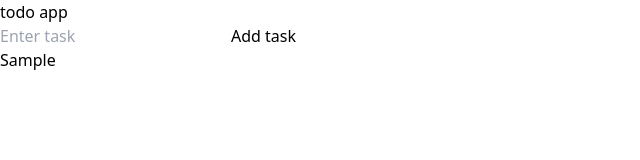
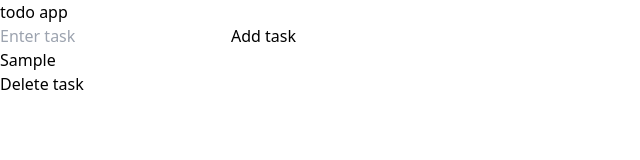
Before and after one commit to Faizan-khan28/Todo-App, a React (Vite) app: page / in a window 1280 px wide. Both pictures are taken after typing "Sample" into the empty fields and a click on the button "Add task". Shown: the top 160 px of the page, without its empty margins (0-640 px from the left). Built offline with nearby package versions, Linux system fonts and the light colour scheme.

Commit message:
new feature

```diff
--- a/src/Todo.jsx
+++ b/src/Todo.jsx
@@ -12,6 +12,12 @@ export default function Todolist() {
     setTodo([...todo, task]);
     setTask("");
   };
+
+  let deleteTodo = (index) => {
+    let filtertasks = todo.filter((task) => task == index)
+    setTodo(filtertasks);
+    console.log("task is deleted")
+  }
 
   return (
     <div>
@@ -33,7 +39,10 @@ export default function Todolist() {
       </div>
       <ul className="text-center mt-3 font-medium text-xl">
         {todo.map((task, index) => (
-          <li key={index}>{task}</li>
+         <div key={index} className="flex justify-center gap-2">
+           <li>{task}</li>
+           <button onClick={()=> deleteTodo(index)} className="bg-red-400 py-1 px-3 text-[14px]">Delete task</button>
+         </div>
         ))}
       </ul>
     </div>
```
